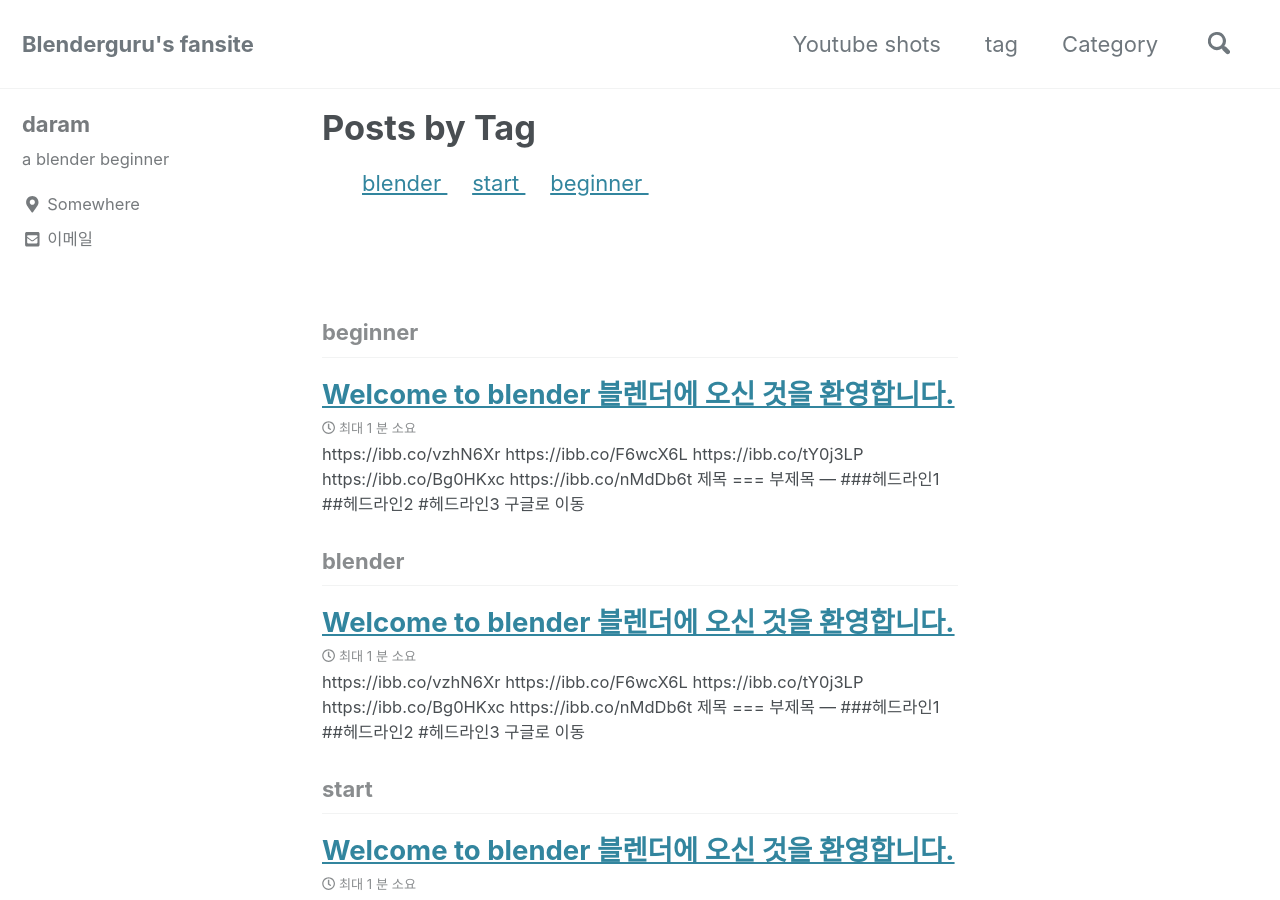
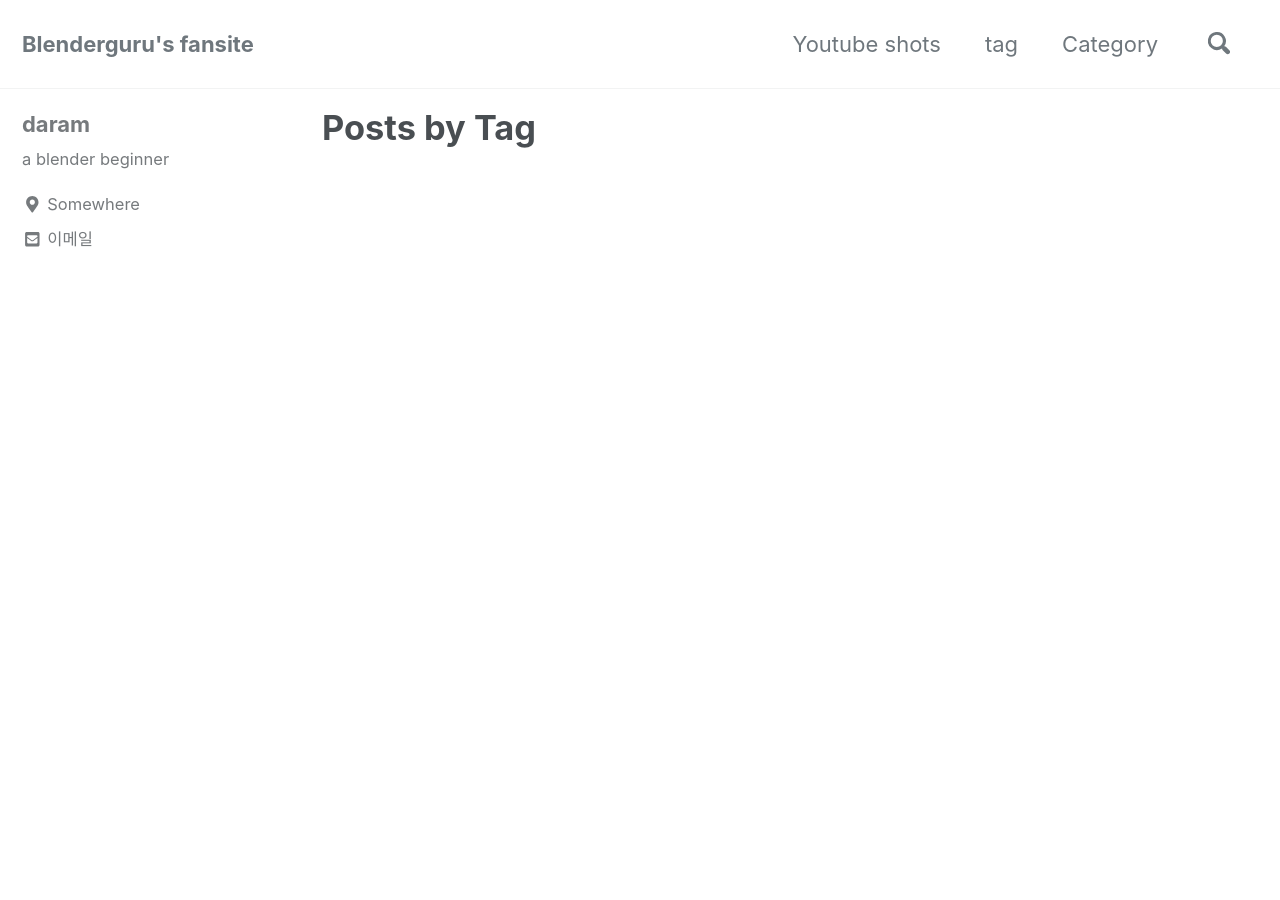
Before and after one commit to daramoooooo/daramoooooo.github.io, a Jekyll site: the page built from _pages/tag-archive.html, in a window 1280 px wide and 900 px high. Built offline with Jekyll 4.4.1, drawn with Linux system fonts in a browser that asks for light colours; cached includes are drawn as plain includes; nearby versions of some CDN libraries; some of the changed text lies outside the part shown.

Commit message:
Update 2019-07-06-start.md

```diff
--- a/_posts/2019-07-06-start.md
+++ b/_posts/2019-07-06-start.md
@@ -1,16 +1,11 @@
 ---
 layout: post
-title:  "Welcome to blender 블렌더에 오신 것을 환영합니다."
+title:  "Welcome to blender"
 date:   2019-07-06 16:16:01 -0600
 categories: blender
-tag: [blender, start, beginner]
 ---
 
-https://ibb.co/vzhN6Xr
-https://ibb.co/F6wcX6L
-https://ibb.co/tY0j3LP
-https://ibb.co/Bg0HKxc
-https://ibb.co/nMdDb6t
+
 제목
 ===
 부제목
@@ -19,10 +14,10 @@ https://ibb.co/nMdDb6t
 ##헤드라인2
 #헤드라인3
 [구글로 이동](https://google.com)
-![Alt text](/images/logo.png)
+![Alt text](https://ibb.co/nMdDb6t)
 
 which is shown in the screenshot below:
-![My helpful screenshot]({{ "/assets/screenshot.jpg" | absolute_url }})
+![My helpful screenshot]({{ https://ibb.co/nMdDb6t }})
 
 <ul>
   {% for post in site.posts %}
```
